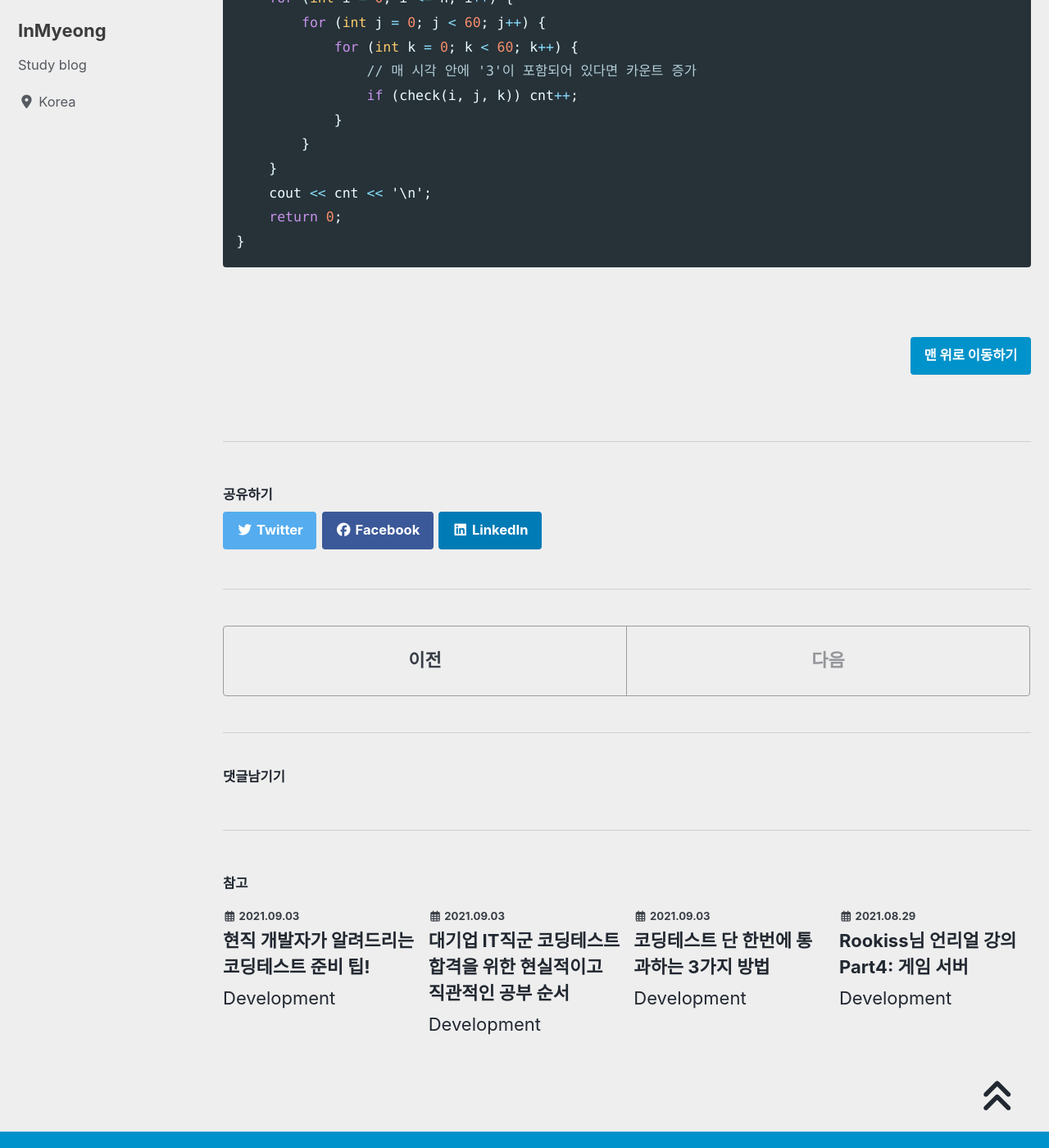
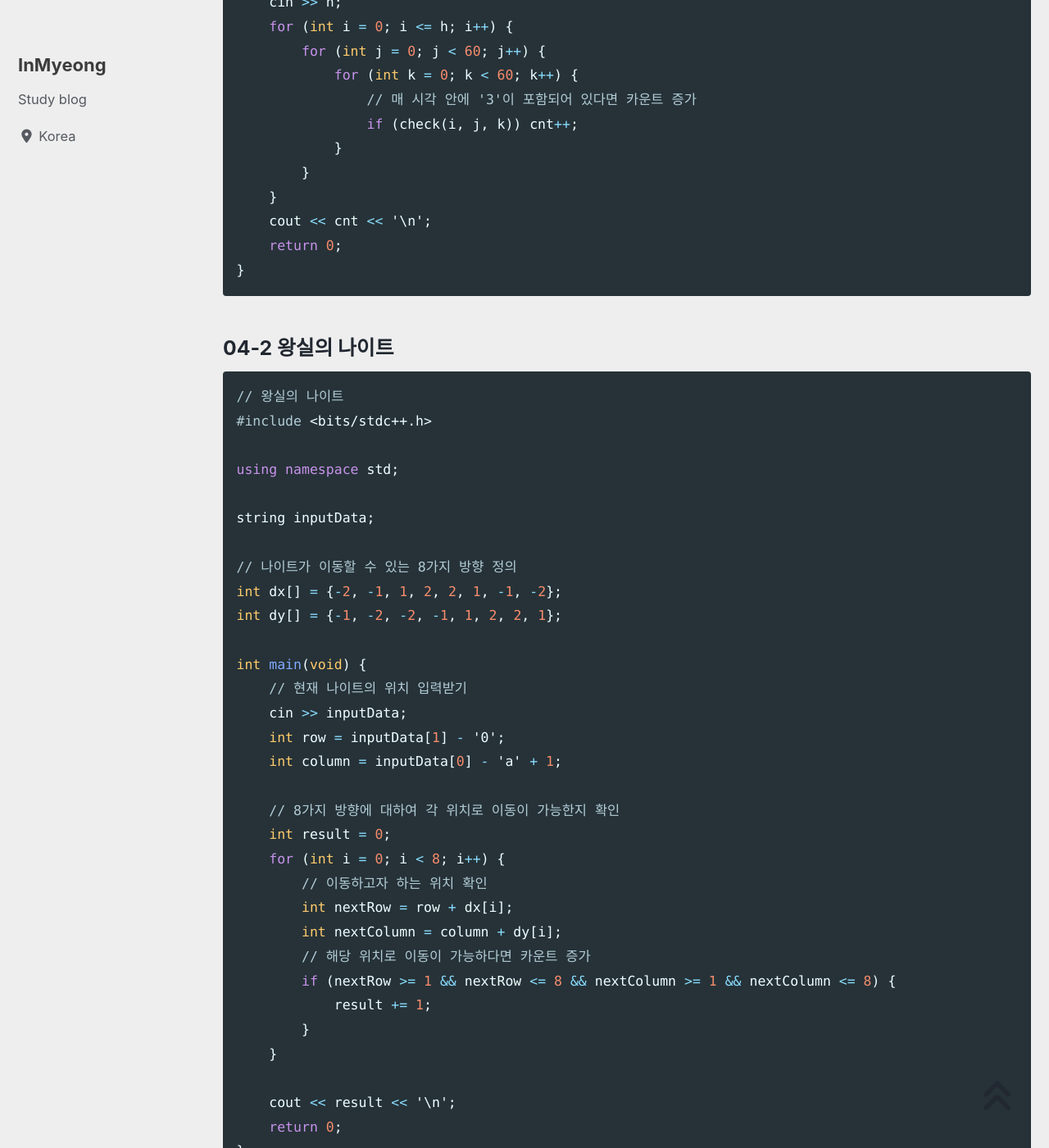
Before and after one commit to devMyeong/devMyeong.github.io, a Jekyll site: the page built from _posts/codingTest/2021-09-08-이코테.md, in a window 1280 px wide and 1400 px high, scrolled down 5073 px. Shown: the whole window at 82% size. Built offline with Jekyll 4.4.1, drawn with Linux system fonts in a browser that asks for light colours; cached includes are drawn as plain includes; nearby versions of some CDN libraries; some web fonts are replaced; comment, search, counter and statistics services are not loaded.

Commit message:
update alg chapter 4-2

````diff
--- a/_posts/codingTest/2021-09-08-이코테.md
+++ b/_posts/codingTest/2021-09-08-이코테.md
@@ -162,6 +162,44 @@ int main(void) {
 }
 ```
 
+### 04-2 왕실의 나이트
+
+```cpp
+// 왕실의 나이트
+#include <bits/stdc++.h>
+
+using namespace std;
+
+string inputData;
+
+// 나이트가 이동할 수 있는 8가지 방향 정의
+int dx[] = {-2, -1, 1, 2, 2, 1, -1, -2};
+int dy[] = {-1, -2, -2, -1, 1, 2, 2, 1};
+
+int main(void) {
+    // 현재 나이트의 위치 입력받기
+    cin >> inputData;
+    int row = inputData[1] - '0';
+    int column = inputData[0] - 'a' + 1;
+
+    // 8가지 방향에 대하여 각 위치로 이동이 가능한지 확인
+    int result = 0;
+    for (int i = 0; i < 8; i++) {
+        // 이동하고자 하는 위치 확인
+        int nextRow = row + dx[i];
+        int nextColumn = column + dy[i];
+        // 해당 위치로 이동이 가능하다면 카운트 증가
+        if (nextRow >= 1 && nextRow <= 8 && nextColumn >= 1 && nextColumn <= 8) {
+            result += 1;
+        }
+    }
+
+    cout << result << '\n';
+    return 0;
+}
+```
+
+
 <br>
 
 [맨 위로 이동하기](#){: .btn .btn--primary }{: .align-right}
````
